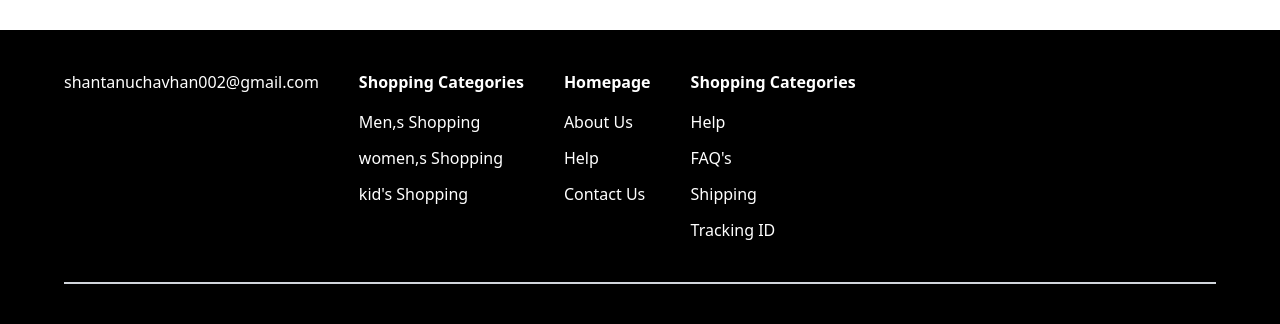
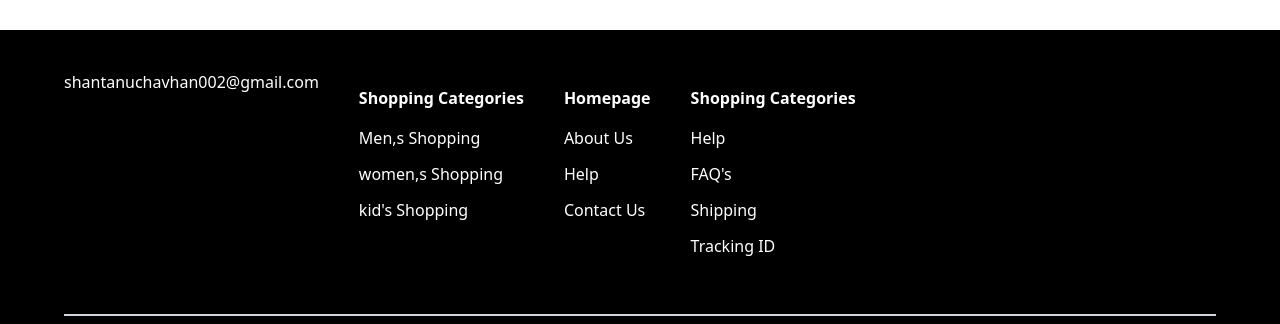
Before and after one commit to shantanuchavhan/ecommerce-react, a React (Create React App) app: page / in a window 1280 px wide. Shown: the part 3184-3508 px from the top of the page. Built offline with nearby package versions, Linux system fonts and the light colour scheme; no server answers.

Commit message:
Merge changes from remote

```diff
--- a/src/componets/Footer.jsx
+++ b/src/componets/Footer.jsx
@@ -6,20 +6,20 @@ const Footer = () => {
       <div className="flex  px-16 w-full ">
         <div className="md:flex gap-10 py:6 md:py-8 lg:py-10 border-b-2 border-gray-300  w-full">
           <div className="">shantanuchavhan002@gmail.com</div>
-          <div className="flex flex-col gap-3">
+          <div className="flex flex-col gap-3 sm:py-4">
             <h1 className="pb-1 font-bold">Shopping Categories</h1>
             <h1>Men,s Shopping </h1>
             <h1>women,s Shopping</h1>
             <h1>kid's Shopping</h1>
           </div>
 
-          <div className="flex flex-col gap-3 sm:pb-3 ">
+          <div className="flex flex-col gap-3 sm:py-4 ">
             <h1 className="pb-1 font-bold">Homepage</h1>
             <h1>About Us </h1>
             <h1>Help</h1>
             <h1>Contact Us</h1>
           </div>
-          <div className="flex flex-col gap-3">
+          <div className="flex flex-col sm:py-4 gap-3">
             <h1 className="pb-1 font-bold">Shopping Categories</h1>
             <h1>Help </h1>
             <h1>FAQ's</h1>
```
